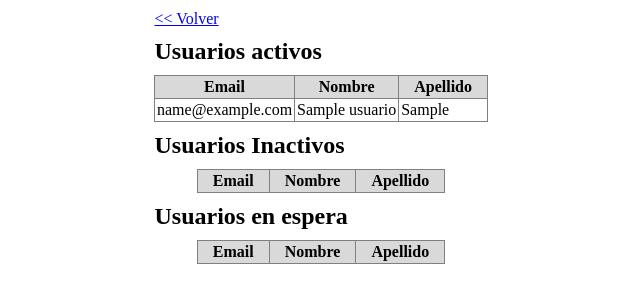
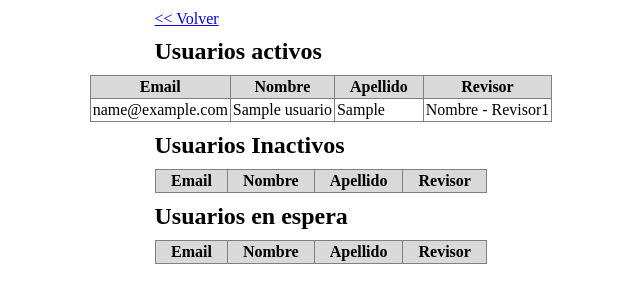
Before and after one commit to SaickVectrum/pt-jerrejerre, a PHP site: page /users/index.php in a window 1280 px wide. Shown: the part 39-342 px from the top of the page, without its empty margins (319-959 px from the left). Run offline with PHP 8.4, Linux system fonts and the light colour scheme; data comes from the database, SQL or seed files in the repository; both versions use the stored data as it was after the commit; tables that the repository leaves empty hold one stand-in row (values such as "Sample post"); lists and menus that the app fills with data are empty.

Commit message:
Add revisores

```diff
--- a/database/db.sql
+++ b/database/db.sql
@@ -7,5 +7,7 @@ CREATE TABLE IF NOT EXISTS usuarios (
     email VARCHAR(255) NOT NULL,
     nombre VARCHAR(255) NULL,
     apellido VARCHAR(255) NULL,
-    codigo INT NULL
+    codigo INT NULL,
+    id_revisor INT NULL,
+    FOREIGN KEY (id_revisor) REFERENCES revisores(id) ON DELETE SET NULL ON UPDATE CASCADE
 );
--- a/models/usuarios.php
+++ b/models/usuarios.php
@@ -9,19 +9,43 @@ class Usuarios {
     }
 
     public function obtenerUsuariosActivos() {
-        $sql = "SELECT * FROM usuarios WHERE codigo = 1";
+        $sql = "SELECT
+                u.email,
+                u.nombre,
+                u.apellido,
+                r.nombre AS nombre_revisor,
+                r.apellido AS apellido_revisor
+            FROM usuarios u
+            LEFT JOIN revisores r ON u.id_revisor = r.id
+            WHERE u.codigo = 1";
         $stmt = $this->conn->query($sql);
         return $stmt->fetchAll(PDO::FETCH_ASSOC);
     }
 
 	public function obtenerUsuariosInactivos() {
-        $sql = "SELECT * FROM usuarios WHERE codigo = 2";
+        $sql = "SELECT
+                u.email,
+                u.nombre,
+                u.apellido,
+                r.nombre AS nombre_revisor,
+                r.apellido AS apellido_revisor
+            FROM usuarios u
+            LEFT JOIN revisores r ON u.id_revisor = r.id
+            WHERE u.codigo = 2";
         $stmt = $this->conn->query($sql);
         return $stmt->fetchAll(PDO::FETCH_ASSOC);
     }
 
 	public function obtenerUsuariosEnEspera() {
-        $sql = "SELECT * FROM usuarios WHERE codigo = 3";
+        $sql = "SELECT
+                u.email,
+                u.nombre,
+                u.apellido,
+                r.nombre AS nombre_revisor,
+                r.apellido AS apellido_revisor
+            FROM usuarios u
+            LEFT JOIN revisores r ON u.id_revisor = r.id
+            WHERE u.codigo = 3";
         $stmt = $this->conn->query($sql);
         return $stmt->fetchAll(PDO::FETCH_ASSOC);
     }
--- a/resources/views/components/form.php
+++ b/resources/views/components/form.php
@@ -19,6 +19,7 @@
 			<button type="submit" >Enviar formulario</button>
 			</div>
 		</form>
+		<!-- <a href="users/index.php"><button>Ver usuarios</button></a> -->
 	</div>
 	<script>
 		document.getElementById('archivo').addEventListener('change', function(event) {
--- a/resources/views/users/index.php
+++ b/resources/views/users/index.php
@@ -34,6 +34,7 @@ $listaUsuariosEnEspera = $usuarios->obtenerUsuariosEnEspera();
 					<th>Email</th>
 					<th>Nombre</th>
 					<th>Apellido</th>
+					<th>Revisor</th>
 				</tr>
 			</thead>
 			<tbody>
@@ -42,6 +43,7 @@ $listaUsuariosEnEspera = $usuarios->obtenerUsuariosEnEspera();
 						<td><?= htmlspecialchars($usuario['email']) ?></td>
 						<td><?= htmlspecialchars($usuario['nombre']) ?></td>
 						<td><?= htmlspecialchars($usuario['apellido']) ?></td>
+						<td><?= htmlspecialchars($usuario['nombre_revisor'] . " - " . $usuario['apellido_revisor']) ?></td>
 					</tr>
 				<?php endforeach; ?>
 			</tbody>
@@ -54,6 +56,7 @@ $listaUsuariosEnEspera = $usuarios->obtenerUsuariosEnEspera();
 					<th>Email</th>
 					<th>Nombre</th>
 					<th>Apellido</th>
+					<th>Revisor</th>
 				</tr>
 			</thead>
 			<tbody>
@@ -62,6 +65,7 @@ $listaUsuariosEnEspera = $usuarios->obtenerUsuariosEnEspera();
 						<td><?= htmlspecialchars($usuario['email']) ?></td>
 						<td><?= htmlspecialchars($usuario['nombre']) ?></td>
 						<td><?= htmlspecialchars($usuario['apellido']) ?></td>
+						<td><?= htmlspecialchars($usuario['nombre_revisor'] . " - " . $usuario['apellido_revisor']) ?></td>
 					</tr>
 				<?php endforeach; ?>
 			</tbody>
@@ -74,6 +78,7 @@ $listaUsuariosEnEspera = $usuarios->obtenerUsuariosEnEspera();
 					<th>Email</th>
 					<th>Nombre</th>
 					<th>Apellido</th>
+					<th>Revisor</th>
 				</tr>
 			</thead>
 			<tbody>
@@ -82,6 +87,7 @@ $listaUsuariosEnEspera = $usuarios->obtenerUsuariosEnEspera();
 						<td><?= htmlspecialchars($usuario['email']) ?></td>
 						<td><?= htmlspecialchars($usuario['nombre']) ?></td>
 						<td><?= htmlspecialchars($usuario['apellido']) ?></td>
+						<td><?= htmlspecialchars($usuario['nombre_revisor'] . " - " . $usuario['apellido_revisor']) ?></td>
 					</tr>
 				<?php endforeach; ?>
 			</tbody>
```
Also changed, not shown: controllers/upload.php (+8 -6 lines), database/revisores.sql (added, +16 -0 lines).
